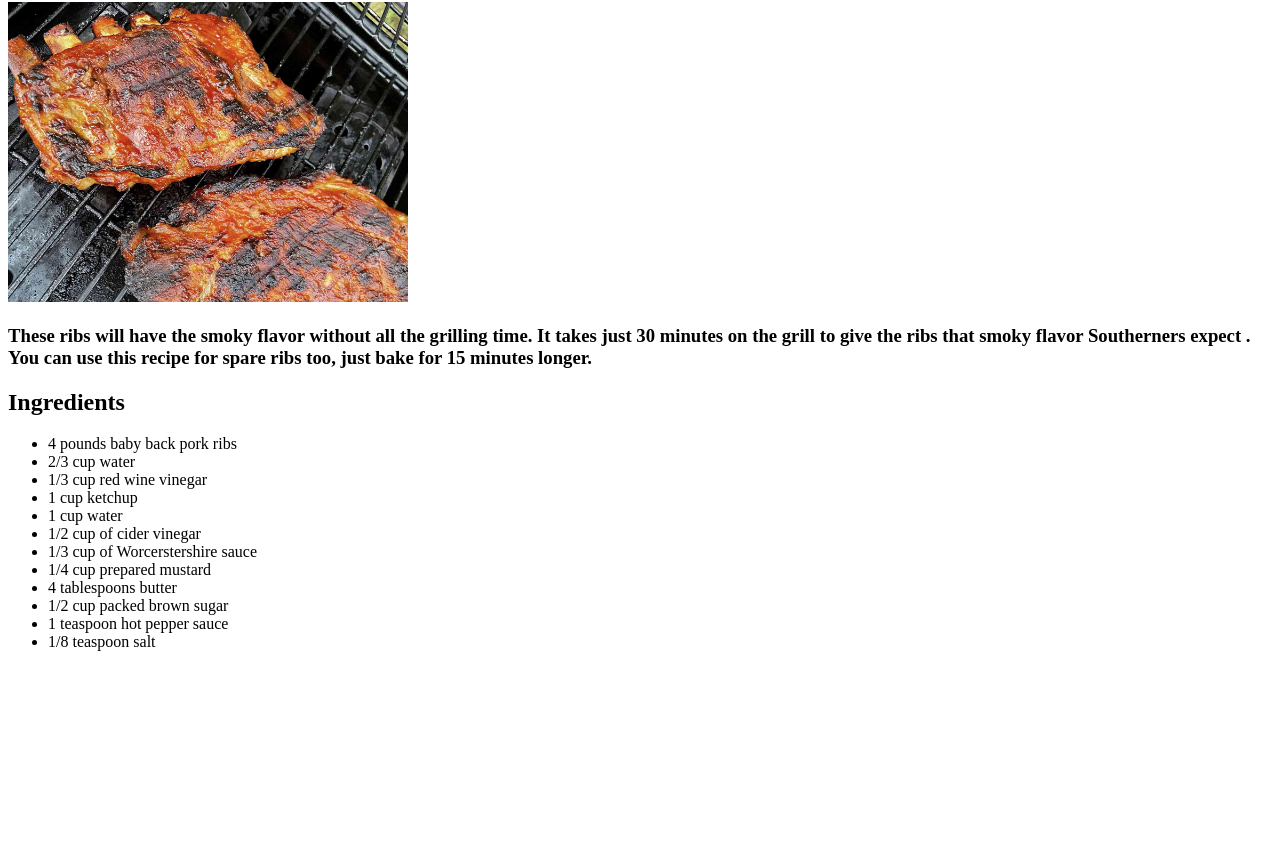
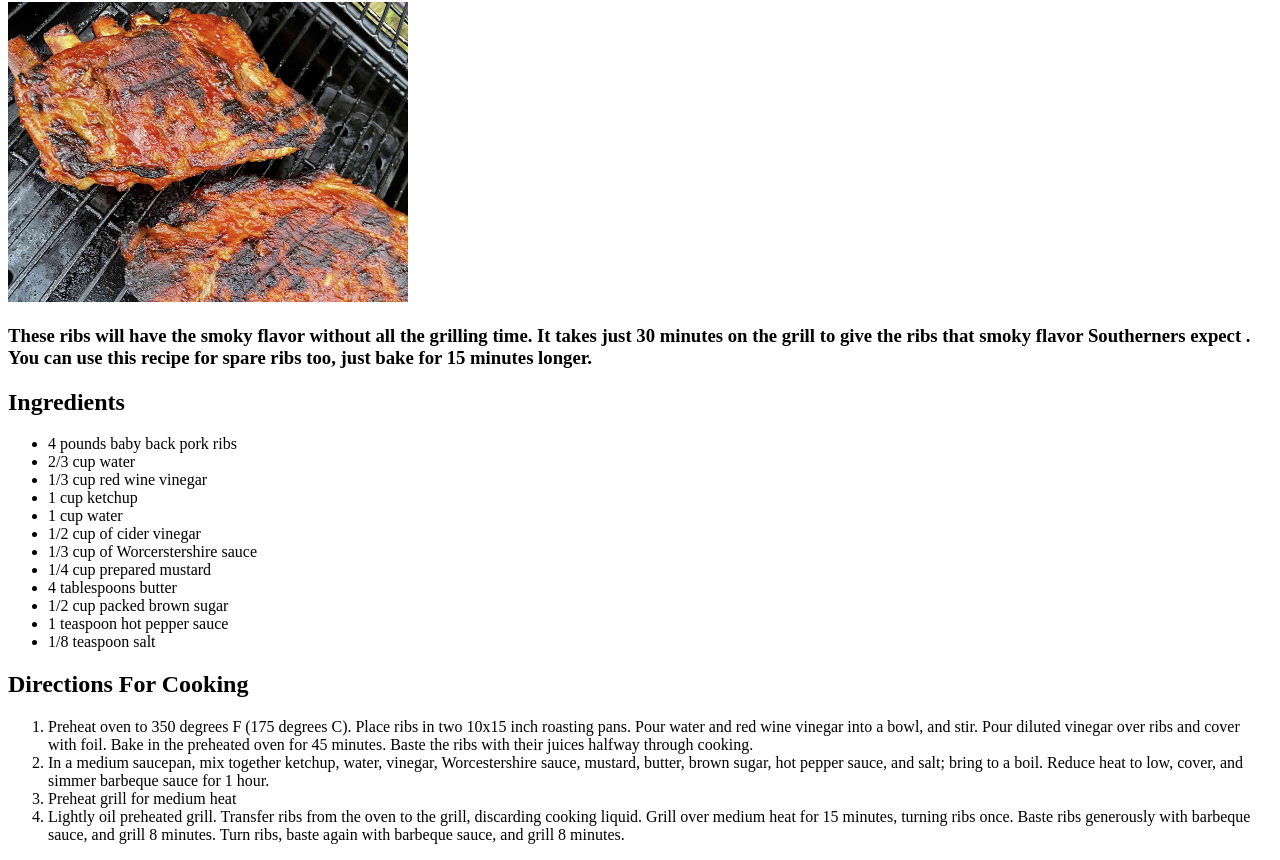
Before and after one commit to Bignav1010/odin-recipes, a plain HTML site: page recipes/southern-grilled-barbecued-ribs.html in a window 1280 px wide. Shown: the part 78-938 px from the top of the page. Before the commit the page ends 800 px from the top, so only its background shows below. Drawn offline with Linux system fonts and the light colour scheme.

Commit message:
Edit southern-grilled-barbecued-ribs.html

```diff
--- a/recipes/southern-grilled-barbecued-ribs.html
+++ b/recipes/southern-grilled-barbecued-ribs.html
@@ -25,5 +25,12 @@
             <li>1 teaspoon hot pepper sauce</li>
             <li>1/8 teaspoon salt</li>
         </ul>
+        <h2>Directions For Cooking</h2>
+        <ol>
+            <li>Preheat oven to 350 degrees F (175 degrees C). Place ribs in two 10x15 inch roasting pans. Pour water and red wine vinegar into a bowl, and stir. Pour diluted vinegar over ribs and cover with foil. Bake in the preheated oven for 45 minutes. Baste the ribs with their juices halfway through cooking.</li>
+            <li>In a medium saucepan, mix together ketchup, water, vinegar, Worcestershire sauce, mustard, butter, brown sugar, hot pepper sauce, and salt; bring to a boil. Reduce heat to low, cover, and simmer barbeque sauce for 1 hour.</li>
+            <li>Preheat grill for medium heat</li>
+            <li>Lightly oil preheated grill. Transfer ribs from the oven to the grill, discarding cooking liquid. Grill over medium heat for 15 minutes, turning ribs once. Baste ribs generously with barbeque sauce, and grill 8 minutes. Turn ribs, baste again with barbeque sauce, and grill 8 minutes.</li>
+        </ol>
 </body>
 </html>
```
